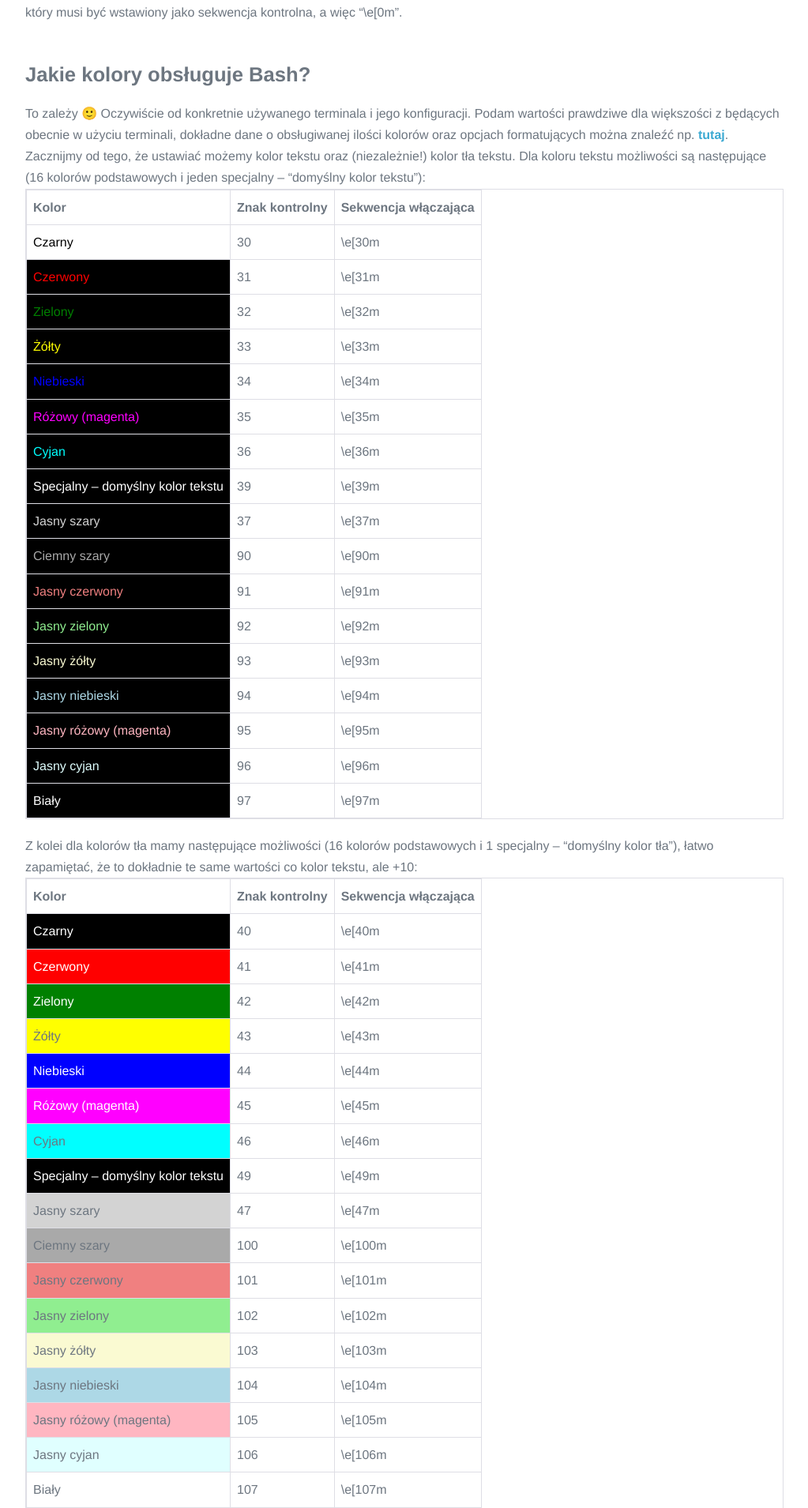
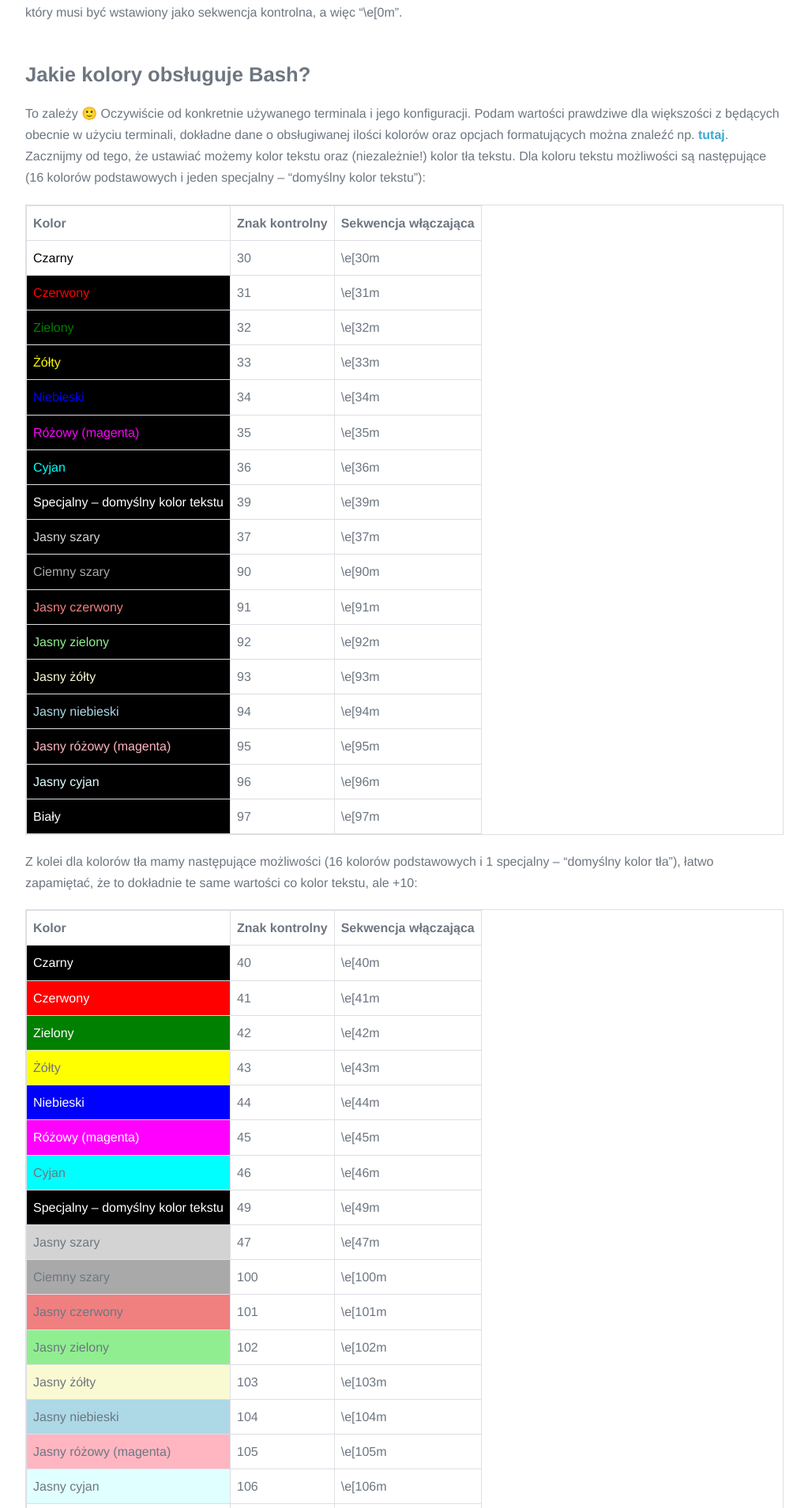
Before and after one commit to Nitrooos/Nitrooos.github.io, a Jekyll site: the page built from _posts/2019-09-30-bash-formatowanie-tekstu.md, in a window 1280 px wide. Shown: the part 1089-2998 px from the top of the page at 79% size, without its empty margins (128-1151 px from the left). Built offline with Jekyll 4.4.1, drawn with Linux system fonts in a browser that asks for light colours.

Commit message:
[NIT-9] Vertical space around tables

```diff
--- a/_sass/common/typography.scss
+++ b/_sass/common/typography.scss
@@ -92,7 +92,7 @@ table {
   border-collapse: collapse;
   border-spacing: 0;
   display: block;
-  margin-bottom: 20px;
+  margin: 20px 0;
   overflow-x: auto;
   width: auto;
 
```
